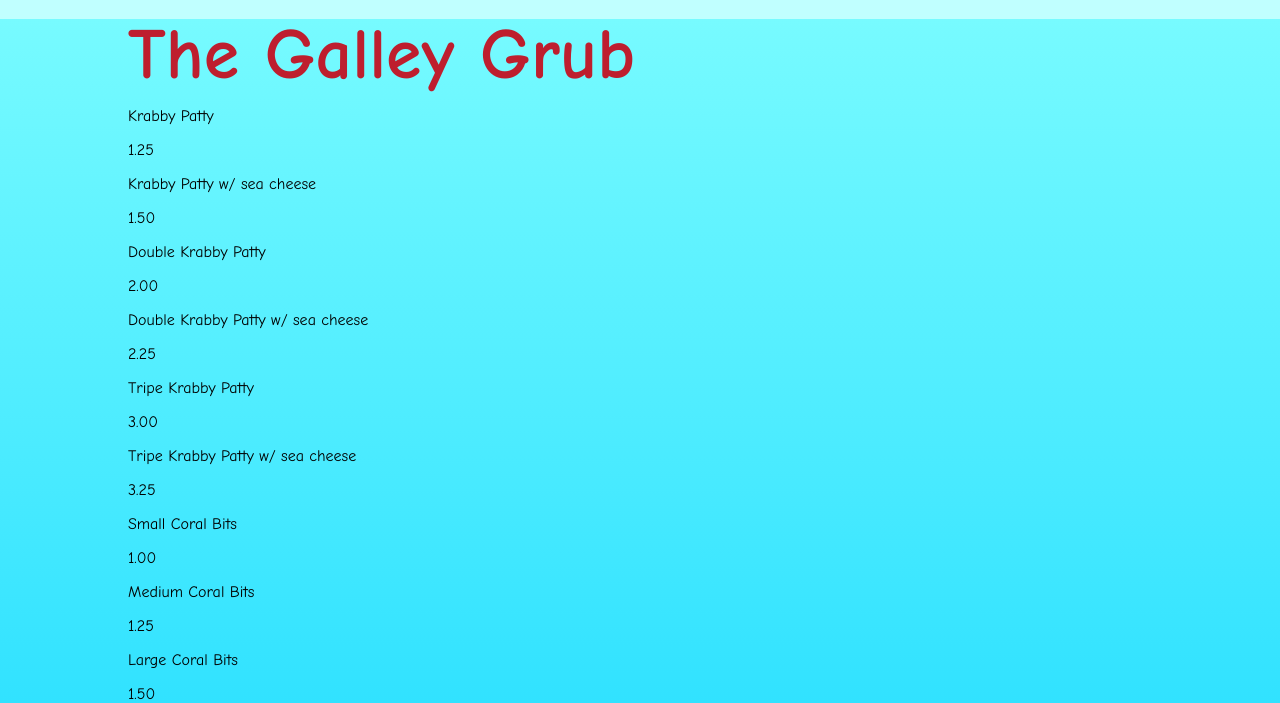
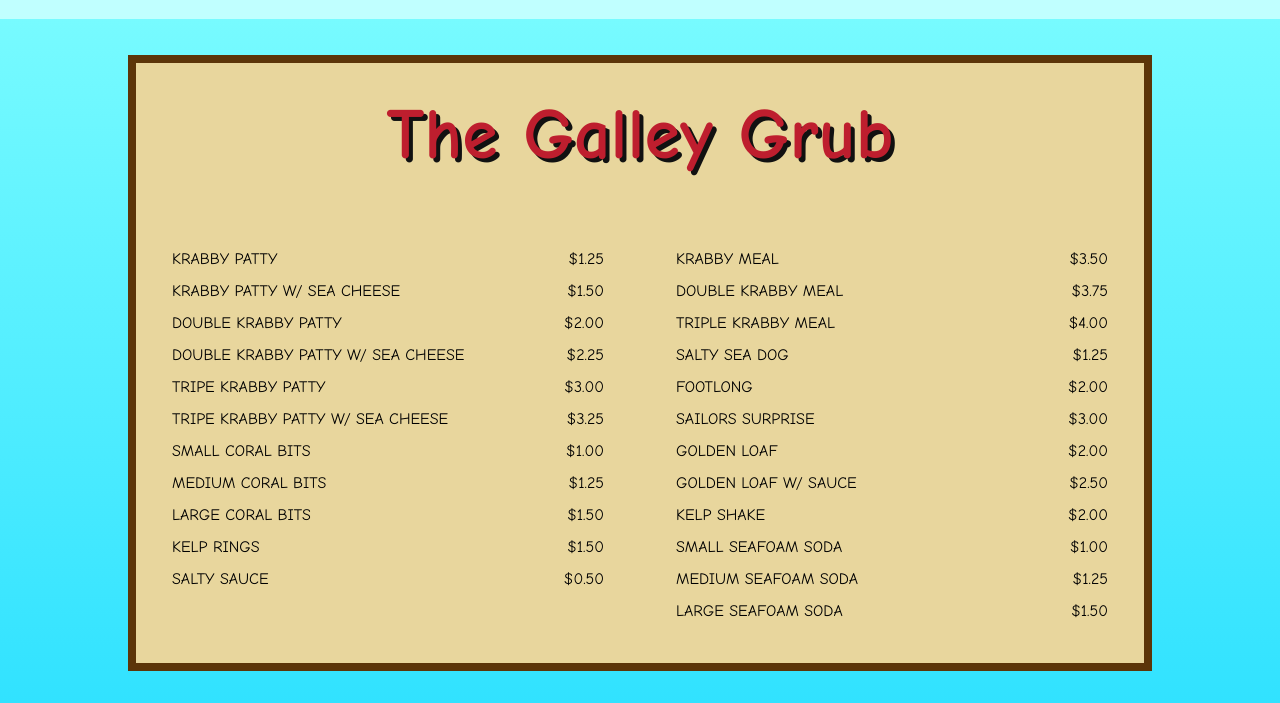
Before and after one commit to auliviet/odin-restaurant_page, a website built with webpack: page src/index.html in a window 1280 px wide. Both pictures are taken after a click on the button "Menu". Shown: the part 97-800 px from the top of the page. Built offline with nearby package versions, Linux system fonts and the light colour scheme.

Commit message:
Add styles to the menu

```diff
--- a/src/pages/menu/index.css
+++ b/src/pages/menu/index.css
@@ -0,0 +1,35 @@
+.menu__wrapper {
+  display: flex;
+  flex-flow: row;
+  flex-wrap: wrap;
+  gap: 72px;
+  margin: 36px 0;
+  padding: 36px;
+  background-color: #E8D69D;
+  border: 8px solid #5C3509;
+
+  & .menu__headings {
+    width: 100%;
+    text-align: center;
+    text-shadow: 4px 4px #111;
+  }
+
+  & .menu__left {
+    flex: 1;
+  }
+
+  & .menu__right {
+    flex: 1;
+  }
+
+  & .menu__row {
+    display: flex;
+    flex-flow: row;
+    justify-content: space-between;
+
+    & p {
+      margin: 0;
+      line-height: 32px;
+    }
+  }
+}
--- a/src/pages/menu/index.js
+++ b/src/pages/menu/index.js
@@ -60,16 +60,12 @@ export default function menu() {
 
             let menuItem = document.createElement("p");
             menuItem.className = "menu__row-item";
-            menuItem.textContent = item.name;
+            menuItem.textContent = item.name.toUpperCase();
             menuRow.append(menuItem);
-
-            let menuSpacer = document.createElement("div");
-            menuSpacer.className = "menu__row-spacer";
-            menuRow.append(menuSpacer);
 
             let menuPrice = document.createElement("p");
             menuPrice.className = "menu__row-price";
-            menuPrice.textContent = item.price;
+            menuPrice.textContent = `$${item.price}`;
             menuRow.append(menuPrice);
 
             container.append(menuRow);
--- a/src/style.css
+++ b/src/style.css
@@ -59,6 +59,7 @@ nav {
   flex: 1;
   display: flex;
   flex-flow: column;
+  justify-content: center;
   padding: 0 32px;
 
   @media (min-width: 768px) {
```
